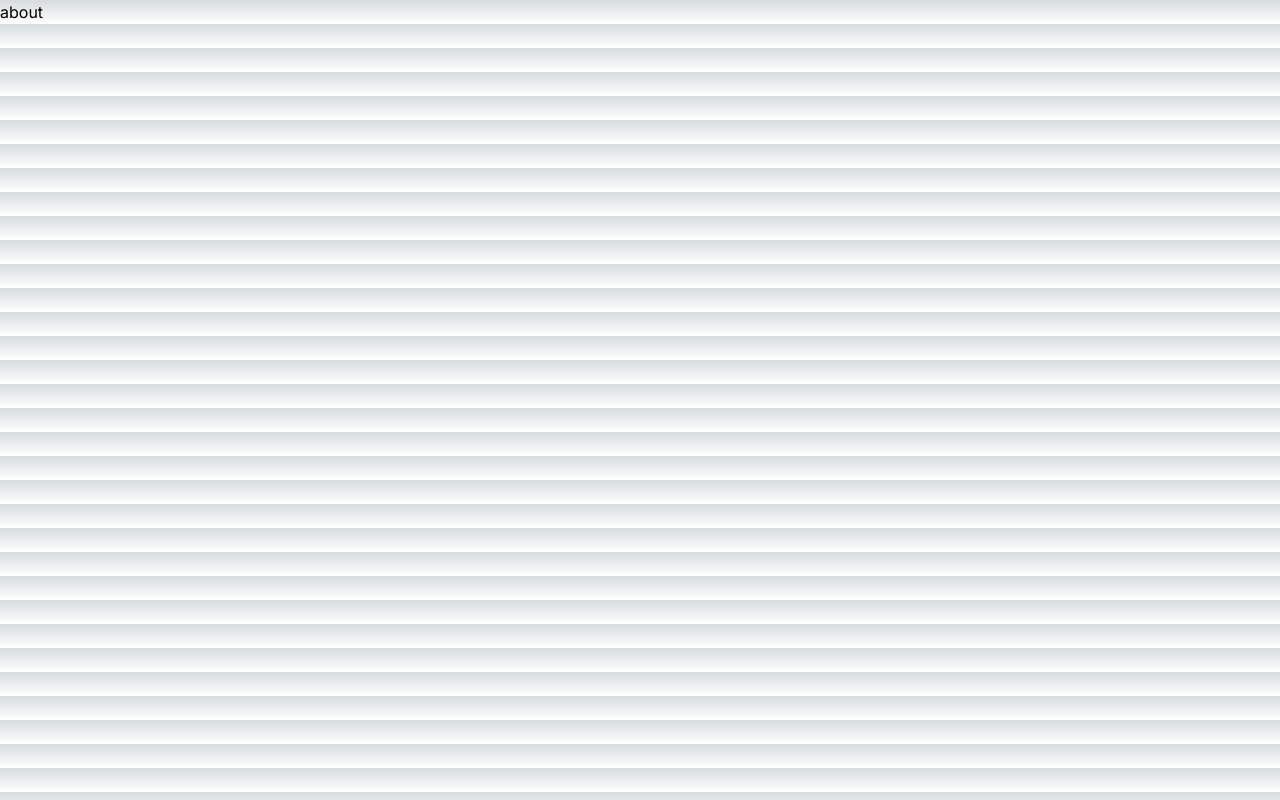
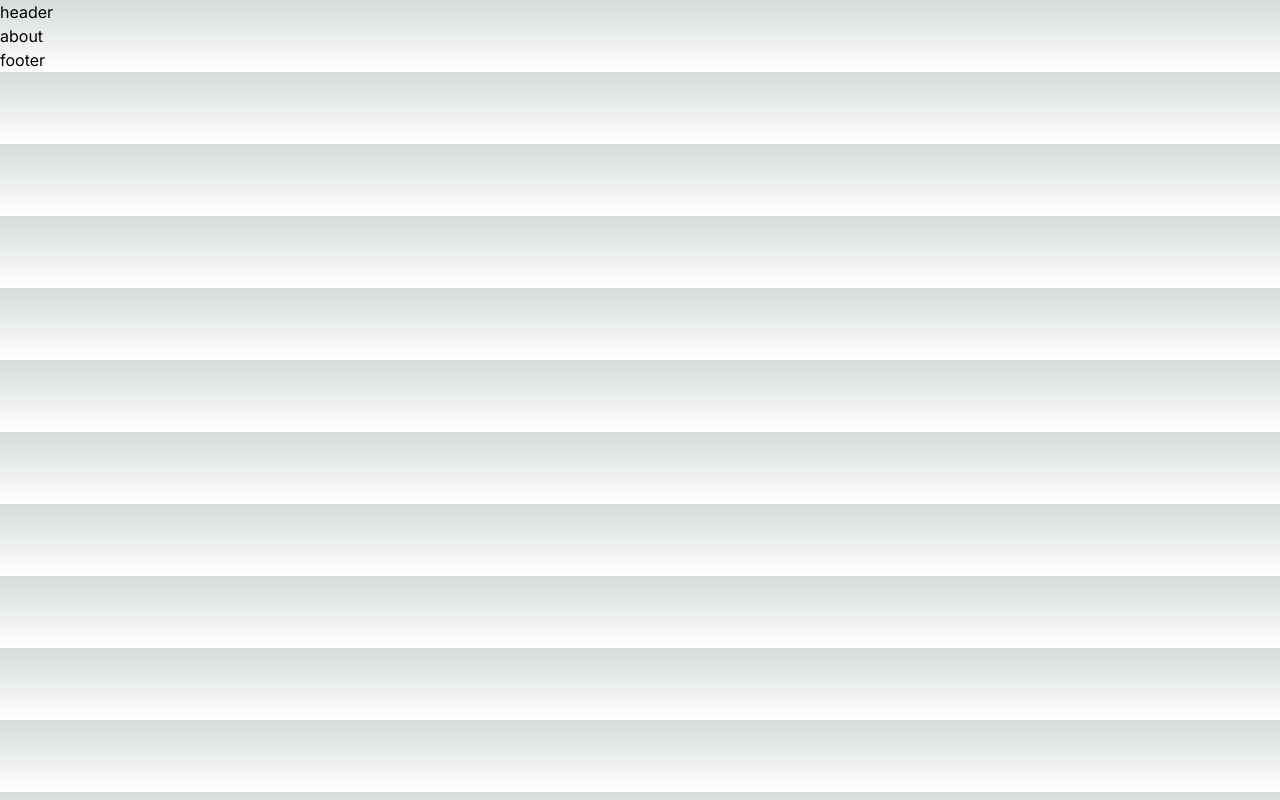
Before and after one commit to rtasalem/ranasalem.io, a Next.js app: page /about in a window 1280 px wide. Built offline with nearby package versions, Linux system fonts and the light colour scheme.

Commit message:
add header & footer components into root layout

```diff
--- /dev/null
+++ b/app/components/Footer.tsx
@@ -0,0 +1,7 @@
+const Footer: React.FC = () => {
+    return(
+        <h1>footer</h1>
+    )
+}
+
+export default Footer;
--- /dev/null
+++ b/app/components/Header.tsx
@@ -0,0 +1,7 @@
+const Header: React.FC = () => {
+    return (
+        <h1>header</h1>
+    )
+}
+
+export default Header;
--- a/app/layout.tsx
+++ b/app/layout.tsx
@@ -1,6 +1,8 @@
 import type { Metadata } from "next";
 import { Inter } from "next/font/google";
 import "./globals.css";
+import Header from "./components/Header";
+import Footer from "./components/Footer";
 
 const inter = Inter({ subsets: ["latin"] });
 
@@ -16,7 +18,11 @@ export default function RootLayout({
 }>) {
   return (
     <html lang="en">
-      <body className={inter.className}>{children}</body>
+      <body className={inter.className}>
+        <Header />
+        {children}
+        <Footer />
+        </body>
     </html>
   );
 }
```
